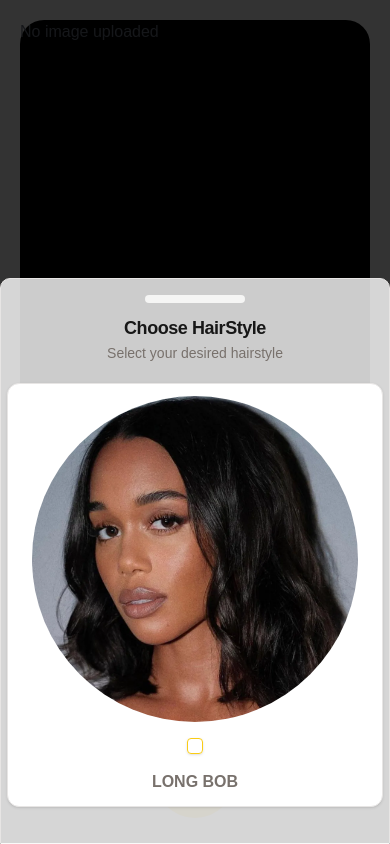
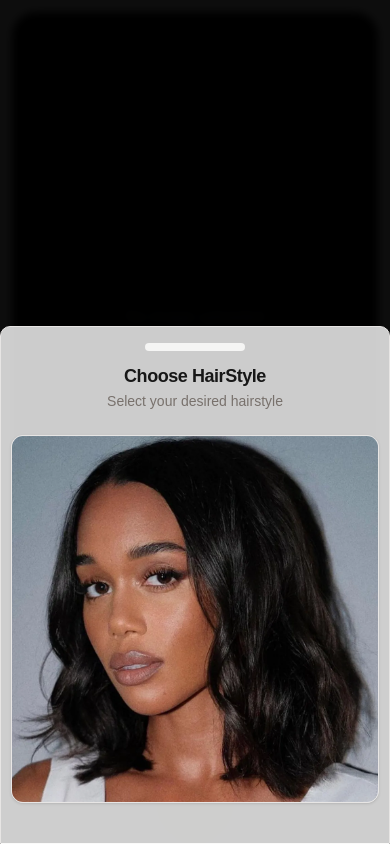
Before and after one commit to jaskirat05/hairchange, a Next.js app: page /start in a window 390 px wide. Both pictures are taken after a click on the button "Choose a hairstyle". Built offline with nearby package versions, Linux system fonts and the light colour scheme.

Commit message:
REvisions

```diff
--- a/app/stage/page.tsx
+++ b/app/stage/page.tsx
@@ -183,9 +183,12 @@ export default function Result() {
                   src={imageUrl}
                   alt="Generated Hairstyle"
                   className={cn(
-                    "absolute inset-0 w-full h-full object-cover transition-opacity duration-1000",
-                    showTransition ? "opacity-100" : "opacity-0"
+                    "absolute inset-0 w-full h-full object-cover transition-all duration-1000",
+                    showTransition
+                      ? "opacity-100 scale-100"
+                      : "opacity-0 scale-95"
                   )}
+                  style={{ transformOrigin: 'center' }}
                 />
               )}
 
--- a/app/start/page.tsx
+++ b/app/start/page.tsx
@@ -17,6 +17,7 @@ export default function StartPage() {
   const [progress, setProgress] = useState(15);
   const [haircutInput, setHaircutInput] = useState<string>("");
   const [selectedHairstyleDesc, setSelectedHairstyleDesc] = useState<string>("");
+  const [isDrawerOpen, setIsDrawerOpen] = useState(false);
   const router = useRouter();
   const { toast } = useToast();
 
@@ -122,13 +123,61 @@ export default function StartPage() {
   return (
     <>
       {loading && (
-        <div className='absolute z-10 bg-black/80 top-0 left-0 w-full h-[110vh] flex items-center justify-center'>
-          <div className='flex flex-col items-center space-y-4'>
-            <Progress value={progress} className='w-60'/>
-            <p className='font-bold text-lg text-white'>{progress}%</p>
+        <div className="fixed inset-0 bg-black/50 z-50 flex items-center justify-center">
+          <div className="bg-white p-4 rounded-lg">
+            <Progress value={progress} className="w-[60vw] md:w-[40vw] lg:w-[30vw]" />
           </div>
         </div>
       )}
+      <main className={`min-h-screen flex flex-col ${isDrawerOpen ? 'pointer-events-none' : ''}`}>
+        <div className='flex-1 max-h-[75vh] w-full flex justify-center p-3 md:p-5'>
+          <div className='bg-black w-full max-w-4xl aspect-square rounded-3xl relative pointer-events-none touch-none'>
+            {imageSrc ? (
+              <img
+                src={imageSrc}
+                alt="Uploaded"
+                className="w-full h-full object-cover rounded-3xl pointer-events-none"
+              />
+            ) : (
+              <div className="absolute inset-0 flex items-center justify-center">
+                <p className="text-gray-500">No image uploaded</p>
+              </div>
+            )}
+          </div>
+        </div>
+        <div className='flex flex-col items-center mt-auto space-y-3 md:space-y-5 p-3 md:p-5'>
+          <div className="pointer-events-auto">
+            <HairDrawer imageSelector={handleImageSelect} onOpenChange={setIsDrawerOpen} />
+          </div>
+          <Separator className='w-[80%] md:w-[50%]'/>
+          <Input
+            type="text"
+            placeholder="Dark Afro Haircut"
+            className='w-[90%] md:w-[80%] lg:w-[60%]'
+            value={haircutInput}
+            onChange={(e) => setHaircutInput(e.target.value)}
+            disabled={isDrawerOpen}
+          />
+          <div className='flex flex-row justify-between w-full px-5 items-center'>
+            <div className={isDrawerOpen ? 'pointer-events-none opacity-50' : 'pointer-events-auto'}>
+              <Link href="/" className="hover:opacity-80 transition-opacity">
+                <MoveLeft className="w-6 h-6 md:w-8 md:h-8"/>
+              </Link>
+            </div>
+            <div className={isDrawerOpen ? 'pointer-events-none opacity-50' : 'pointer-events-auto'}>
+              <label htmlFor='file-upload' className="hover:opacity-80 transition-opacity">
+                <UploadButton/>
+              </label>
+            </div>
+            <div
+              className={`hover:opacity-80 transition-opacity cursor-pointer ${isDrawerOpen ? 'pointer-events-none opacity-50' : 'pointer-events-auto'}`}
+              onClick={generateImage}
+            >
+              <SquareArrowRightIcon className="w-6 h-6 md:w-8 md:h-8"/>
+            </div>
+          </div>
+        </div>
+      </main>
       <input
         id="file-upload"
         type="file"
@@ -136,35 +185,6 @@ export default function StartPage() {
         onChange={handleImageUpload}
         className="hidden"
       />
-      <div className='h-[70vh] rounded-xl w-screen flex justify-center p-5'>
-        <div className='bg-black w-[95vw] h-full rounded-3xl'>
-          {imageSrc ? (
-            <img src={imageSrc} alt="Uploaded" className="w-full h-full object-cover rounded-3xl" />
-          ) : (
-            <p className="text-gray-500">No image uploaded</p>
-          )}
-        </div>
-      </div>
-      <div className='flex flex-col items-center mt-5 space-y-5 h-[25vh]'>
-        <HairDrawer imageSelector={handleImageSelect} />
-        <Separator className='w-[50%]'/>
-        <Input
-          type="text"
-          placeholder="Dark Afro Haircut"
-          className='w-[80%]'
-          value={haircutInput}
-          onChange={(e) => setHaircutInput(e.target.value)}
-        />
-        <div className='flex flex-row justify-between w-full px-5 items-center h-full'>
-          <Link href="/"><MoveLeft/></Link>
-          <label htmlFor='file-upload'>
-            <UploadButton/>
-          </label>
-          <div onClick={generateImage}>
-            <SquareArrowRightIcon/>
-          </div>
-        </div>
-      </div>
     </>
   );
 }
--- a/components/hairDrawer.tsx
+++ b/components/hairDrawer.tsx
@@ -13,16 +13,17 @@ import {
 import { Button } from "./ui/button";
 interface HairDrawerProps{
   imageSelector:(image:string,description:string)=>void;
+  onOpenChange: (open: boolean) => void;
 }
   export function HairDrawer(
-    {imageSelector}:HairDrawerProps
+    {imageSelector, onOpenChange}:HairDrawerProps
   ) {
 
 
 
 
     return (
-      <Drawer>
+      <Drawer onOpenChange={onOpenChange}>
         <DrawerTrigger asChild>
           <Button variant="default">Choose a hairstyle</Button>
         </DrawerTrigger>
--- a/components/ui/drawer.tsx
+++ b/components/ui/drawer.tsx
@@ -28,7 +28,7 @@ const DrawerOverlay = React.forwardRef<
 >(({ className, ...props }, ref) => (
   <DrawerPrimitive.Overlay
     ref={ref}
-    className={cn("fixed inset-0 z-50 bg-black/80", className)}
+    className={cn("fixed inset-0 z-50 bg-black/95 backdrop-blur-sm", className)}
     {...props}
   />
 ))
@@ -39,11 +39,11 @@ const DrawerContent = React.forwardRef<
   React.ComponentPropsWithoutRef<typeof DrawerPrimitive.Content>
 >(({ className, children, ...props }, ref) => (
   <DrawerPortal>
-    <DrawerOverlay />
+    <DrawerOverlay className="touch-none" />
     <DrawerPrimitive.Content
       ref={ref}
       className={cn(
-        "fixed inset-x-0 bottom-0 z-50 mt-24 flex h-auto flex-col rounded-t-[10px] border bg-white/80",
+        "fixed inset-x-0 bottom-0 z-50 mt-24 flex h-auto flex-col rounded-t-[10px] border bg-white/80 touch-none",
         className
       )}
       {...props}
--- a/components/ui/hairCar.tsx
+++ b/components/ui/hairCar.tsx
@@ -25,30 +25,47 @@ export function HairCarousel(
     <Carousel
     opts={{
       align: "start",
+      dragFree: true,
+      containScroll: "trimSnaps",
+      slidesToScroll: 1,
+      skipSnaps: false,
+      loop: true,
     }}
     className="w-full max-w-sm"
   >
     <CarouselContent>
       {datahair.images.map((image, index) => (
         <CarouselItem key={index} className="md:basis-1/2 lg:basis-1/3">
-          <div className="p-1">
-            <Card>
-              <CardContent  onClick={()=>{
-                selectImage(`hairstyles/${image[0]}`, image[2]);
-                setActiveImg(image[0])}
-              }
-              className="flex flex-col space-y-4 aspect-asquare items-center max-h-[50vh] justify-center p-6">
-                <img src={`hairstyles/${image[0]}`} className="w-full h-full rounded-full relative"/>
-                <Checkbox className="" checked={activeImg==image[0]?true:false}/>
-                <h1 className="font-bold text-muted-foreground text-md uppercase">{image[1]}</h1>
+          <div className="p-2">
+            <Card className="overflow-hidden">
+              <CardContent
+                onClick={()=>{
+                  selectImage(`hairstyles/${image[0]}`, image[2]);
+                  setActiveImg(image[0])}
+                }
+                className="p-0 cursor-pointer group"
+              >
+                <div className="relative aspect-square">
+                  <img
+                    src={`hairstyles/${image[0]}`}
+                    className="w-full h-full object-cover"
+                    alt={image[1]}
+                  />
+                  <div className="absolute inset-0 flex flex-col items-center justify-end p-2 bg-gradient-to-t from-black/70 to-transparent opacity-0 group-hover:opacity-100 transition-opacity">
+                    <Checkbox checked={activeImg==image[0]} className="mb-2"/>
+                    <h1 className="font-bold text-white text-sm uppercase text-center line-clamp-1">
+                      {image[1]}
+                    </h1>
+                  </div>
+                </div>
               </CardContent>
             </Card>
           </div>
         </CarouselItem>
       ))}
     </CarouselContent>
-    <CarouselPrevious />
-    <CarouselNext />
+    <CarouselPrevious className="hidden md:flex" />
+    <CarouselNext className="hidden md:flex" />
   </Carousel>
   )
 }
```
Also changed, not shown: constants/workflow.json.
